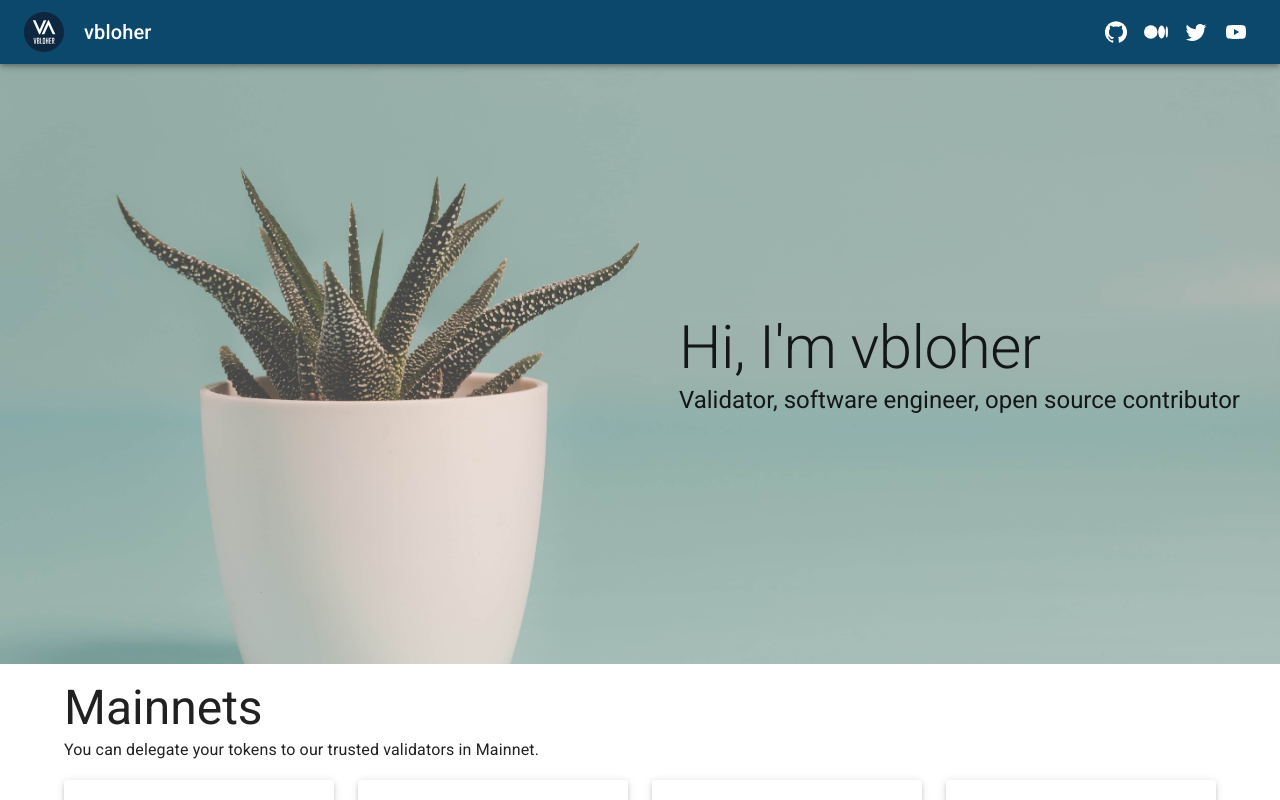
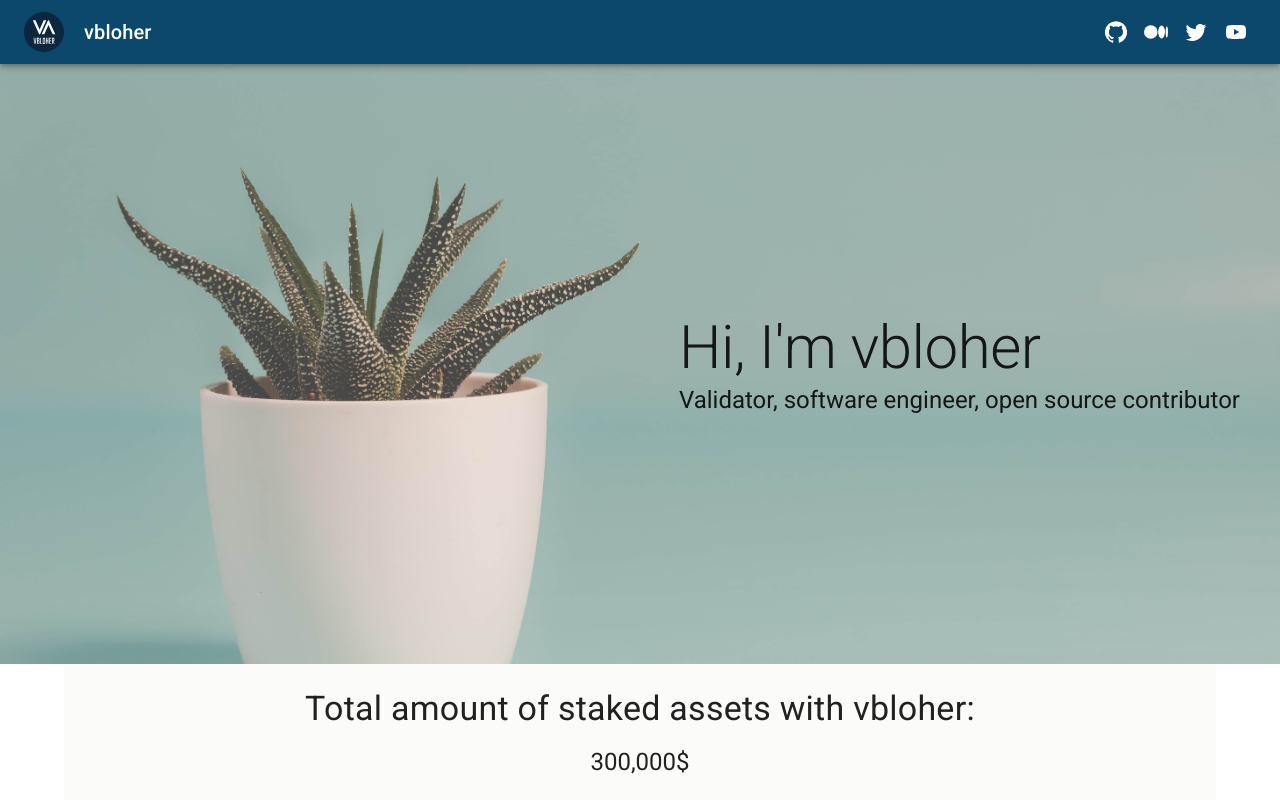
Before and after one commit to vbloher/vbloher-com, a React (Create React App) app: page / in a window 1280 px wide. Shown: the top 800 px of the page. Built offline with nearby package versions, Linux system fonts and the light colour scheme.

Commit message:
add Total staked component

```diff
--- a/src/App.js
+++ b/src/App.js
@@ -8,6 +8,7 @@ import Achievements from "Components/Achievements"
 import DvsBlock from "Components/DvsBlock"
 import Greeting from "Components/Greeting"
 import { mainnetChains } from "Data"
+import Typography from "@mui/material/Typography"
 
 export default function App() {
   return (
@@ -20,6 +21,25 @@ export default function App() {
       <Greeting />
 
       <Container maxWidth="lg">
+        <Box
+          display="flex"
+          flexDirection="column"
+          alignItems="center"
+          width="100%"
+          paddingY={3}
+          bgcolor="#FBFBFA"
+        >
+          <Box
+            component={Typography}
+            variant="h4"
+            textAlign="center"
+            paddingBottom={2}
+          >
+            Total amount of staked assets with vbloher:
+          </Box>
+          <Typography variant="h5">300,000$</Typography>
+        </Box>
+
         <ChainGrid
           title="Mainnets"
           subtitle="You can delegate your tokens to our trusted validators in Mainnet."
```
